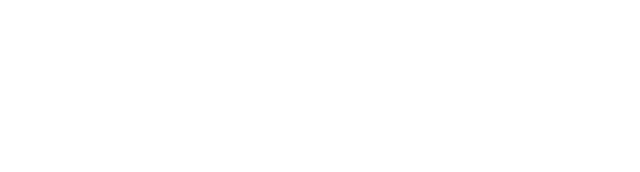
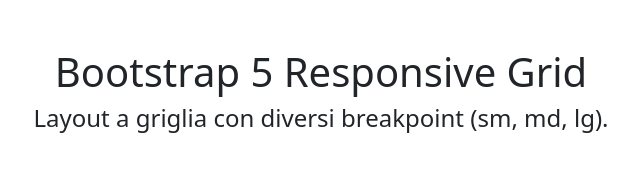
Before and after one commit to MarcelloPescatore/htmlcss-bootstrap-layout, a plain HTML site: page index.html in a window 1280 px wide. Shown: the whole page, without its empty margins (307-947 px from the left). Drawn offline with nearby package versions, Linux system fonts and the light colour scheme.

Commit message:
add contents to header section

```diff
--- a/index.html
+++ b/index.html
@@ -19,6 +19,14 @@
     </head>
 
     <body>
-
+        <header>
+            <div class="container">
+                <div class="row text-center col-12 pt-5 px-0">
+                    <h1>Bootstrap 5 Responsive Grid</h1>
+                    <h4 class="fw-light">Layout a griglia con diversi breakpoint (sm, md, lg).</h4>
+                </div>
+            </div>
+        </header>
+        <!-- /header -->
     </body>
 </html>
```
